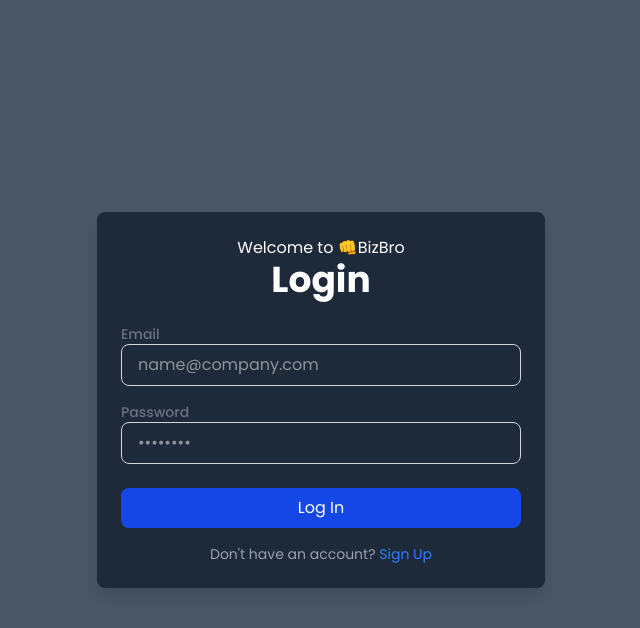
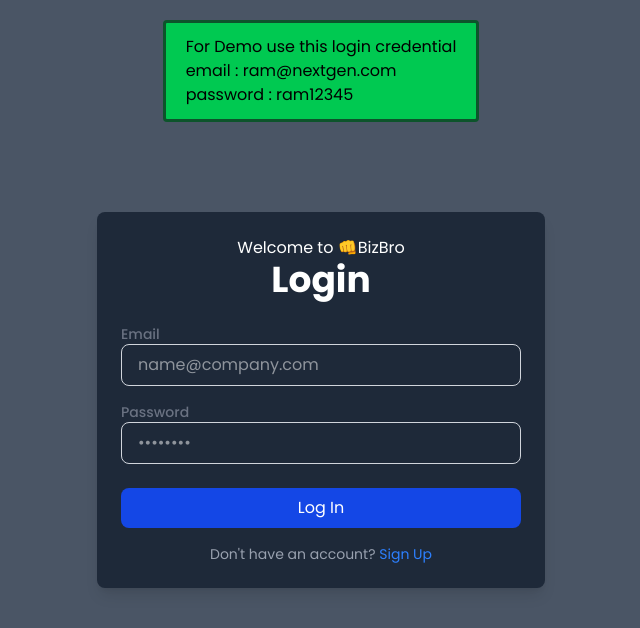
Before and after one commit to poudelsamip/bizbro, a React (Vite) app: page /login in a window 1280 px wide. Shown: the top 628 px of the page, without its empty margins (319-959 px from the left). Built offline with nearby package versions, Linux system fonts and the light colour scheme; no server answers.

Commit message:
login credentials for demo

```diff
--- a/src/Pages/Dashboard.jsx
+++ b/src/Pages/Dashboard.jsx
@@ -21,213 +21,10 @@
 import { FaUser } from "react-icons/fa";
 import { FaWallet } from "react-icons/fa";
 import { MainContext } from "../Context/MainProvider";
-// import {
-//   ArrowUpRight,
-//   ArrowDownRight,
-//   DollarSign,
-//   Package,
-//   ShoppingCart,
-//   Users,
-//   Wallet,
-// } from "lucide-react";
 
 const Dashboard = () => {
   const { transactionsData, inventoryData, customersData } =
     useContext(MainContext);
-  // Sample data (would normally be passed as props)
-  // const transactionsData = [
-  //   {
-  //     customer: "ABC Company",
-  //     date: "Friday, March 14, 2025",
-  //     grandTotal: 10000,
-  //     products: {
-  //       0: { itemName: "Keyboard", price: 50, quantity: 10, totalPrice: 500 },
-  //       1: { itemName: "Monitor", price: 200, quantity: 5, totalPrice: 1000 },
-  //       2: { itemName: "Mouse", price: 30, quantity: 15, totalPrice: 450 },
-  //     },
-  //   },
-  //   {
-  //     customer: "XYZ Corp",
-  //     date: "Thursday, March 13, 2025",
-  //     grandTotal: 8500,
-  //     products: {
-  //       0: { itemName: "Laptop", price: 800, quantity: 5, totalPrice: 4000 },
-  //       1: { itemName: "Mouse", price: 30, quantity: 10, totalPrice: 300 },
-  //     },
-  //   },
-  //   {
-  //     customer: "Gadget Hub",
-  //     date: "Wednesday, March 12, 2025",
-  //     grandTotal: 7200,
-  //     products: {
-  //       0: { itemName: "Keyboard", price: 50, quantity: 8, totalPrice: 400 },
-  //       1: { itemName: "Laptop", price: 800, quantity: 3, totalPrice: 2400 },
-  //     },
-  //   },
-  //   {
-  //     customer: "Tech Solutions",
-  //     date: "Tuesday, March 11, 2025",
-  //     grandTotal: 12000,
-  //     products: {
-  //       0: { itemName: "Server", price: 3000, quantity: 2, totalPrice: 6000 },
-  //       1: { itemName: "Keyboard", price: 50, quantity: 20, totalPrice: 1000 },
-  //     },
-  //   },
-  //   {
-  //     customer: "Digital Makers",
-  //     date: "Monday, March 10, 2025",
-  //     grandTotal: 9800,
-  //     products: {
-  //       0: { itemName: "Monitor", price: 200, quantity: 12, totalPrice: 2400 },
-  //       1: { itemName: "Mouse", price: 30, quantity: 30, totalPrice: 900 },
-  //     },
-  //   },
-  //   {
-  //     customer: "Gadget Hub",
-  //     date: "Friday, March 7, 2025",
-  //     grandTotal: 6500,
-  //     products: {
-  //       0: { itemName: "Keyboard", price: 50, quantity: 15, totalPrice: 750 },
-  //       1: { itemName: "Laptop", price: 800, quantity: 4, totalPrice: 3200 },
-  //     },
-  //   },
-  //   {
-  //     customer: "Tech Solutions",
-  //     date: "Thursday, March 6, 2025",
-  //     grandTotal: 11000,
-  //     products: {
-  //       0: { itemName: "Server", price: 3000, quantity: 1, totalPrice: 3000 },
-  //       1: { itemName: "Monitor", price: 200, quantity: 10, totalPrice: 2000 },
-  //     },
-  //   },
-  //   {
-  //     customer: "ABC Company",
-  //     date: "Wednesday, March 5, 2025",
-  //     grandTotal: 9200,
-  //     products: {
-  //       0: { itemName: "Mouse", price: 30, quantity: 40, totalPrice: 1200 },
-  //       1: { itemName: "Keyboard", price: 50, quantity: 25, totalPrice: 1250 },
-  //     },
-  //   },
-  // ];
-
-  // const inventoryData = [
-  //   {
-  //     category: "Electronics",
-  //     costPrice: 40,
-  //     sellingPrice: 50,
-  //     itemName: "Mouse",
-  //     quantity: 120,
-  //     supplier: "Asus",
-  //   },
-  //   {
-  //     category: "Electronics",
-  //     costPrice: 40,
-  //     sellingPrice: 50,
-  //     itemName: "Keyboard",
-  //     quantity: 85,
-  //     supplier: "Logitech",
-  //   },
-  //   {
-  //     category: "Electronics",
-  //     costPrice: 150,
-  //     sellingPrice: 200,
-  //     itemName: "Monitor",
-  //     quantity: 45,
-  //     supplier: "Dell",
-  //   },
-  //   {
-  //     category: "Electronics",
-  //     costPrice: 600,
-  //     sellingPrice: 800,
-  //     itemName: "Laptop",
-  //     quantity: 30,
-  //     supplier: "HP",
-  //   },
-  //   {
-  //     category: "Electronics",
-  //     costPrice: 2500,
-  //     sellingPrice: 3000,
-  //     itemName: "Server",
-  //     quantity: 15,
-  //     supplier: "IBM",
-  //   },
-  //   {
-  //     category: "Accessories",
-  //     costPrice: 15,
-  //     sellingPrice: 25,
-  //     itemName: "HDMI Cable",
-  //     quantity: 200,
-  //     supplier: "Generic",
-  //   },
-  //   {
-  //     category: "Accessories",
-  //     costPrice: 20,
-  //     sellingPrice: 35,
-  //     itemName: "USB Hub",
-  //     quantity: 75,
-  //     supplier: "Anker",
-  //   },
-  // ];
-
-  // const customersData = [
-  //   {
-  //     address: "New York, USA",
-  //     businessName: "Gadget Hub",
-  //     contactNumber: 9123456780,
-  //     email: "info@gadgethub.com",
-  //     outStandingBalance: 1500,
-  //     ownerName: "John David",
-  //   },
-  //   {
-  //     address: "San Francisco, USA",
-  //     businessName: "Tech Solutions",
-  //     contactNumber: 9876543210,
-  //     email: "contact@techsolutions.com",
-  //     outStandingBalance: 3200,
-  //     ownerName: "Sarah Peters",
-  //   },
-  //   {
-  //     address: "Chicago, USA",
-  //     businessName: "ABC Company",
-  //     contactNumber: 8765432109,
-  //     email: "service@abccompany.com",
-  //     outStandingBalance: 850,
-  //     ownerName: "Michael Johnson",
-  //   },
-  //   {
-  //     address: "Boston, USA",
-  //     businessName: "XYZ Corp",
-  //     contactNumber: 7654321098,
-  //     email: "info@xyzcorp.com",
-  //     outStandingBalance: 4500,
-  //     ownerName: "Emily Brown",
-  //   },
-  //   {
-  //     address: "Austin, USA",
-  //     businessName: "Digital Makers",
-  //     contactNumber: 6543210987,
-  //     email: "hello@digitalmakers.com",
-  //     outStandingBalance: 2100,
-  //     ownerName: "Robert Wilson",
-  //   },
-  //   {
-  //     address: "Seattle, USA",
-  //     businessName: "Innovate Tech",
-  //     contactNumber: 5432109876,
-  //     email: "support@innovatetech.com",
-  //     outStandingBalance: 3800,
-  //     ownerName: "Jessica Lee",
-  //   },
-  //   {
-  //     address: "Denver, USA",
-  //     businessName: "Future Gadgets",
-  //     contactNumber: 4321098765,
-  //     email: "info@futuregadgets.com",
-  //     outStandingBalance: 1200,
-  //     ownerName: "William Davis",
-  //   },
-  // ];
 
   // Extract current month data
   const currentMonth = "March";
@@ -351,12 +148,11 @@
       <h1 className="text-4xl font-bold mb-6 text-gray-800">Dashboard</h1>
 
       {/* Summary Cards */}
+      <h1 className="text-2xl font-bold text-gray-800">This Month</h1>
       <div className="grid grid-cols-1 md:grid-cols-2 lg:grid-cols-4 gap-4 mb-6">
         <div className="bg-white rounded-lg shadow p-4">
           <div className="flex items-center justify-between mb-2">
-            <div className="text-sm font-medium text-gray-500">
-              Total Sales (March)
-            </div>
+            <div className="text-sm font-medium text-gray-500">Total Sales</div>
             <div className="p-2 bg-blue-100 rounded-full">
               <TbCurrencyRupeeNepalese className="h-5 w-5 text-blue-600" />
             </div>
--- a/src/Pages/Hero.jsx
+++ b/src/Pages/Hero.jsx
@@ -1,6 +1,11 @@
 const Hero = () => {
   return (
     <div className="flex items-center justify-center h-full bg-gray-900 text-white text-center">
+      <div className="absolute top-8 border-3 border-green-900 bg-green-500 rounded px-5 py-3 text-black">
+        Login credentials for demo account
+        <br />
+        is given in sign in page
+      </div>
       <div className="flex flex-col">
         <h1 className="text-4xl font-bold mb-4">
           Manage. Succeed. Grow – With BizBro 👊
--- a/src/Pages/LoginForm.jsx
+++ b/src/Pages/LoginForm.jsx
@@ -16,6 +16,13 @@
 
   return (
     <div className="flex justify-center items-center h-full">
+      <div className="absolute top-5 mx-auto border-3 border-green-900 bg-green-500 rounded px-5 py-3">
+        For Demo use this login credential
+        <br />
+        email : ram@nextgen.com
+        <br />
+        password : ram12345
+      </div>
       <div className="w-full max-w-md bg-gray-800 p-6 rounded-lg shadow-lg text-white">
         <h2 className="text-md text-center">Welcome to 👊BizBro</h2>
 
--- a/src/Pages/SignupForm.jsx
+++ b/src/Pages/SignupForm.jsx
@@ -27,6 +27,11 @@
 
   return (
     <div className="flex justify-center items-center h-full">
+      <div className="absolute top-5 right-5 border-3 border-green-900 bg-green-500 rounded px-5 py-3">
+        login credential for demo account
+        <br />
+        is given in login page
+      </div>
       <div className="w-full max-w-md bg-gray-800 p-6 rounded-lg shadow-lg text-white">
         <h2 className="text-md text-center">Welcome to 👊BizBro</h2>
         <h2 className="text-4xl font-bold text-center mb-6">Sign Up</h2>
```
